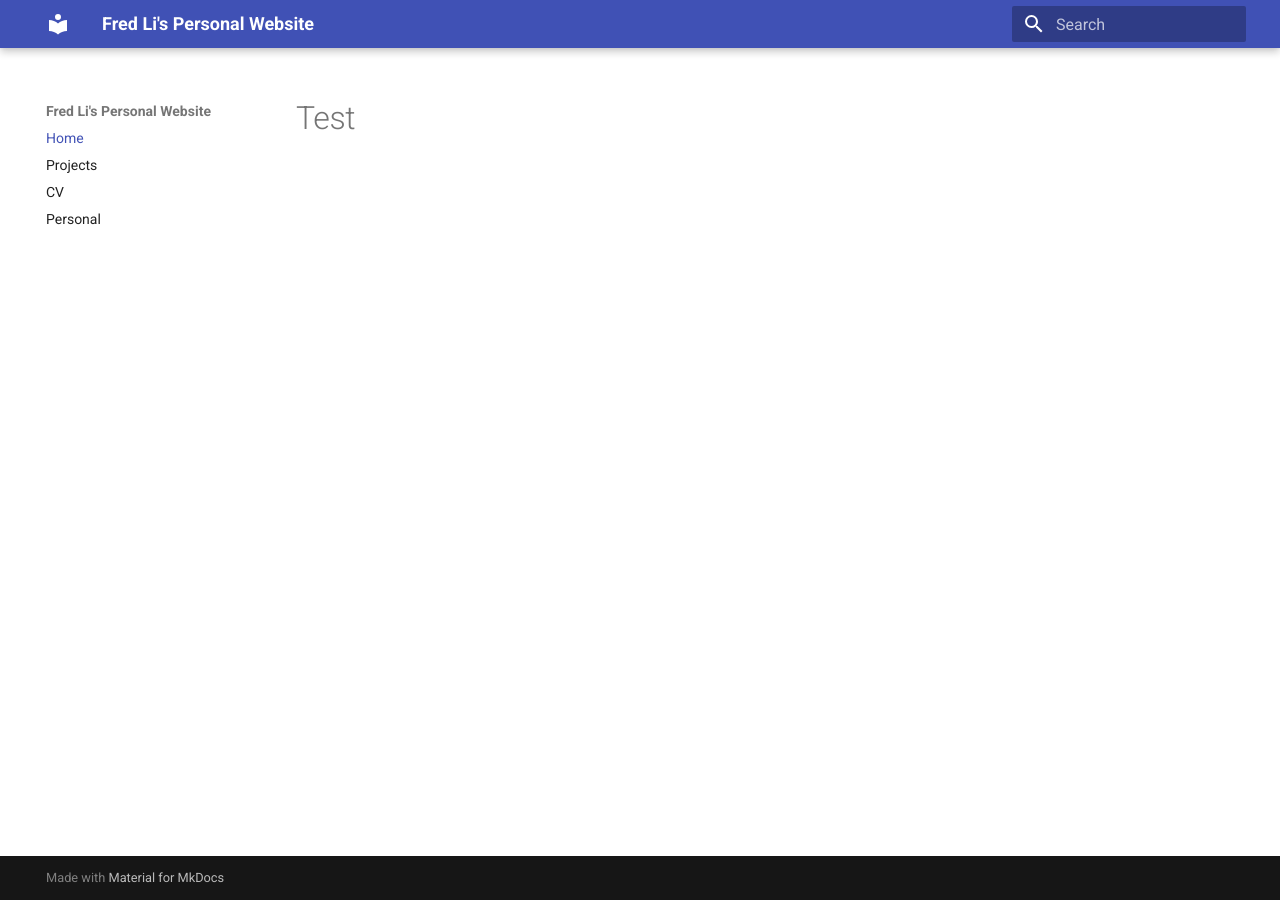
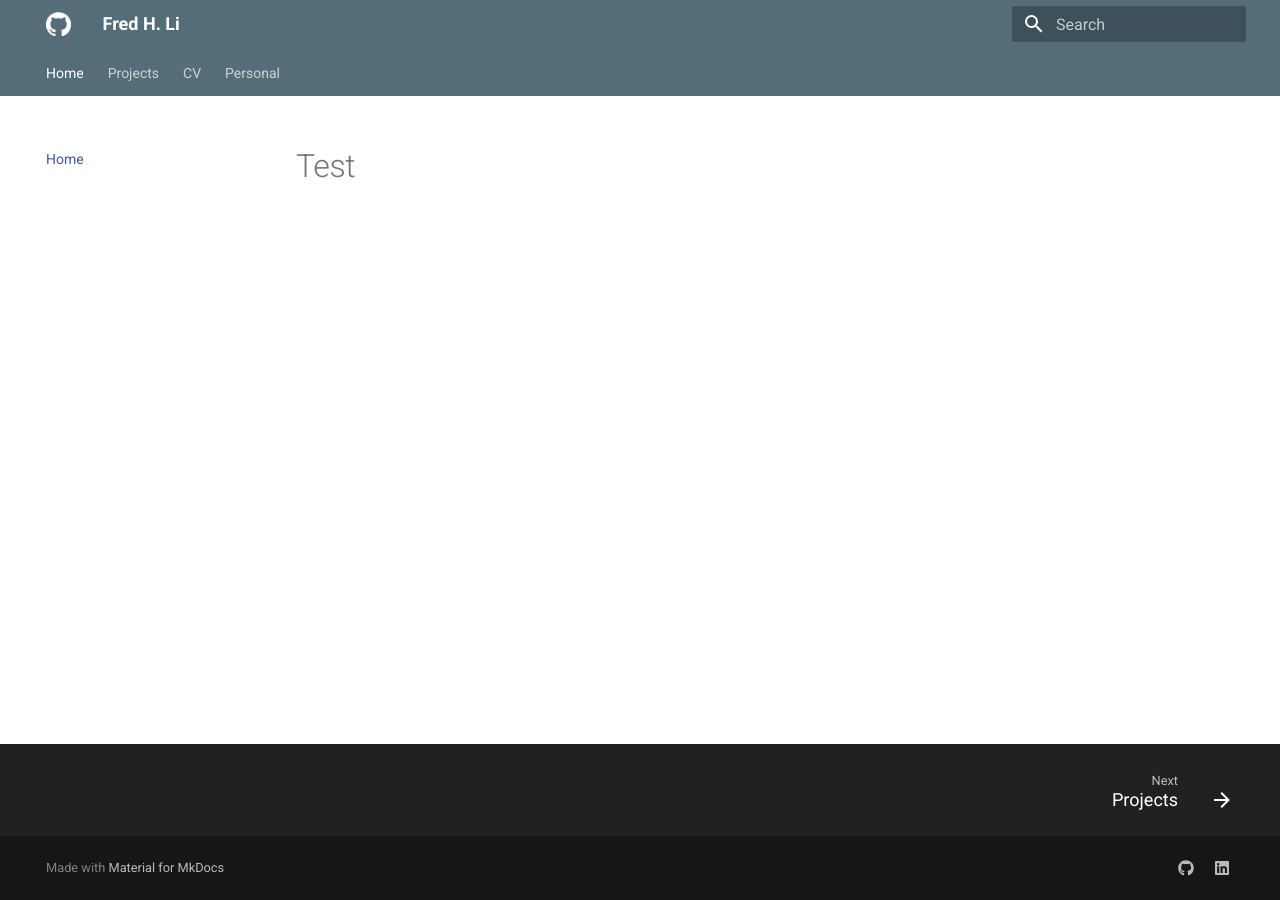
Before and after one commit to fredhli/fredhli.github.io, an MkDocs documentation site: the page built from docs/index.md, in a window 1280 px wide. Built offline with MkDocs 1.6.1 and Material for MkDocs 9.7.7, drawn with Linux system fonts in a browser that asks for light colours.

Commit message:
Upload Assets

```diff
--- a/mkdocs.yml
+++ b/mkdocs.yml
@@ -1,8 +1,36 @@
-site_name: "Fred Li's Personal Website"
+site_name: "Fred H. Li"
+# site_url: "https://fredhli.github.io"
+# site_url: 127.0.0.1:8000
 theme:
   name: "material"
+  font:
+    text: Roboto
+    code: Roboto Mono
+  palette:
+    primary: "blue grey"
+    accent: "blue"
+  logo: assets/logos/github-mark-white.png
+  favicon: assets/logos/github-mark.svg
+  features:
+    - navigation.footer
+    - navigation.tabs
+    - navigation.instant
+    # - navigation.instant.prefetch
 nav:
   - Home: index.md
   - Projects: projects.md
   - CV: cv.md
   - Personal: personal.md
+plugins:
+  - search
+  - tags
+extra:
+  social:
+    - icon: fontawesome/brands/github
+      link: https://github.com/fredhli
+      name: GitHub
+    - icon: fontawesome/brands/linkedin
+      link: https://www.linkedin.com/in/fredhli/
+      name: LinkedIn
+extra_css:
+  - assets/extra.css
```
Also changed, not shown: docs/assets/extra.css (added), docs/assets/logos/github-mark-white.png (added), docs/assets/logos/github-mark-white.svg (added), docs/assets/logos/github-mark.png (added), docs/assets/logos/github-mark.svg (added).
